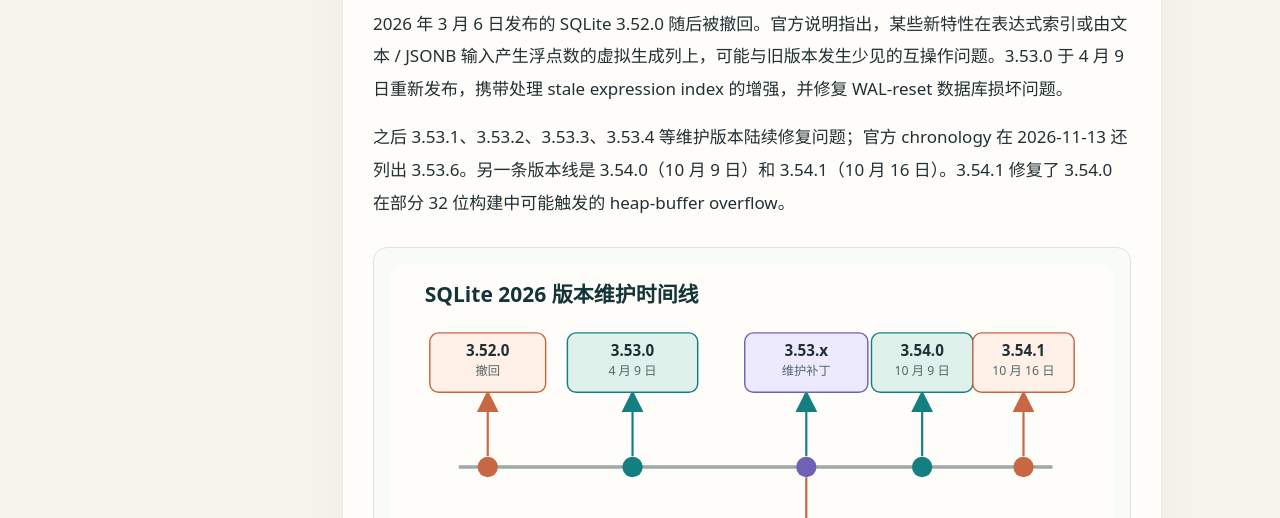
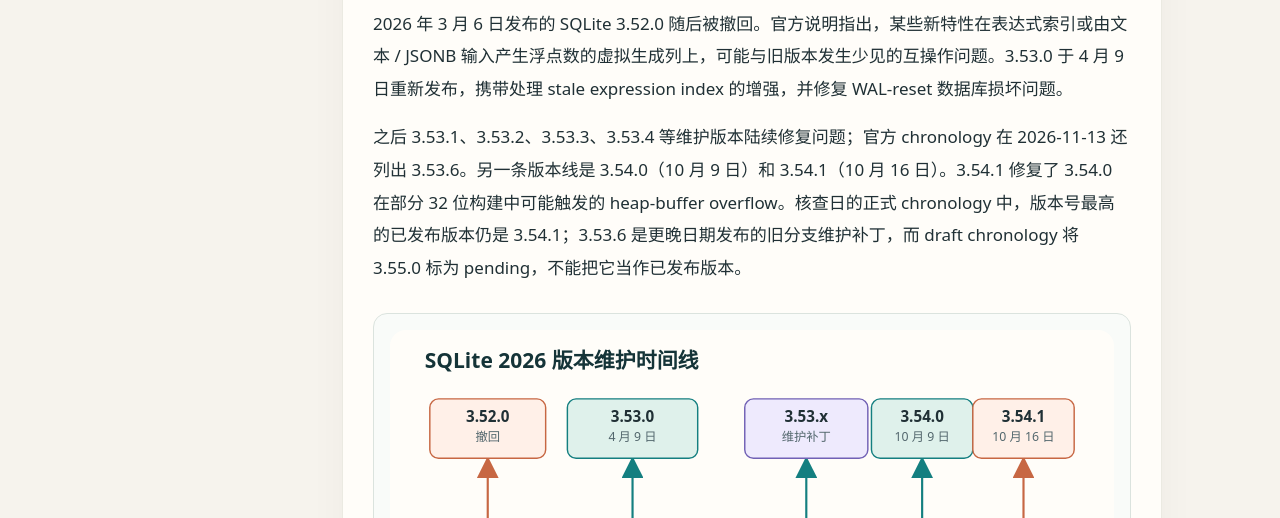
Before and after one commit to 1998x-stack/sqlite-source-analysis-tutorial, a plain HTML site: page chapters/27.html in a window 1280 px wide. Shown: the part 582-1100 px from the top of the page. Drawn offline with Linux system fonts and the light colour scheme.

Commit message:
docs: distinguish released SQLite 3.54.1 from pending 3.55.0

```diff
--- a/chapters/27.html
+++ b/chapters/27.html
@@ -8,7 +8,7 @@
 
 <section id="timeline" aria-labelledby="h-timeline"><h2 id="h-timeline">1. 先读版本时间线：3.52 撤回不是一个可以略过的脚注</h2>
 <p>2026 年 3 月 6 日发布的 SQLite 3.52.0 随后被撤回。官方说明指出，某些新特性在表达式索引或由文本 / JSONB 输入产生浮点数的虚拟生成列上，可能与旧版本发生少见的互操作问题。3.53.0 于 4 月 9 日重新发布，携带处理 stale expression index 的增强，并修复 WAL-reset 数据库损坏问题。</p>
-<p>之后 3.53.1、3.53.2、3.53.3、3.53.4 等维护版本陆续修复问题；官方 chronology 在 2026-11-13 还列出 3.53.6。另一条版本线是 3.54.0（10 月 9 日）和 3.54.1（10 月 16 日）。3.54.1 修复了 3.54.0 在部分 32 位构建中可能触发的 heap-buffer overflow。</p>
+<p>之后 3.53.1、3.53.2、3.53.3、3.53.4 等维护版本陆续修复问题；官方 chronology 在 2026-11-13 还列出 3.53.6。另一条版本线是 3.54.0（10 月 9 日）和 3.54.1（10 月 16 日）。3.54.1 修复了 3.54.0 在部分 32 位构建中可能触发的 heap-buffer overflow。核查日的正式 chronology 中，版本号最高的已发布版本仍是 3.54.1；3.53.6 是更晚日期发布的旧分支维护补丁，而 draft chronology 将 3.55.0 标为 pending，不能把它当作已发布版本。</p>
 <figure><img src="../assets/svg/27-release-timeline.svg" alt="SQLite 3.52 撤回、3.53.0 重新发布与维护、3.54.0 和 3.54.1 的版本时间线"><figcaption>图 1 · 版本号不是单调替代关系：维护分支可以在较新主版本发布后继续出补丁；选版本应看维护线和已知修复，而不是只比较发布日期。</figcaption></figure>
 <div class="callout"><strong>本章源码基线</strong>涉及内部实现时以 SQLite 3.54.1 的 source tree 为准；发布说明负责确认“这个版本公开承诺了什么”，源代码负责确认“具体实现落在哪里”。不能用 trunk 的当前实现反向描述旧版本。</div></section>
 
```
